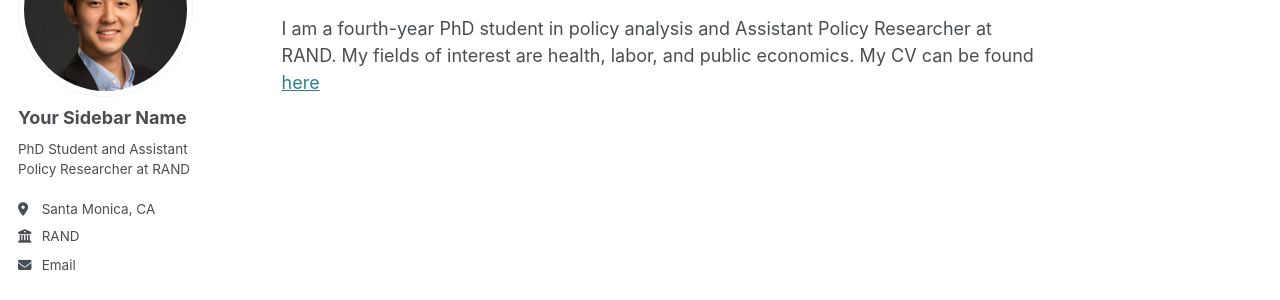
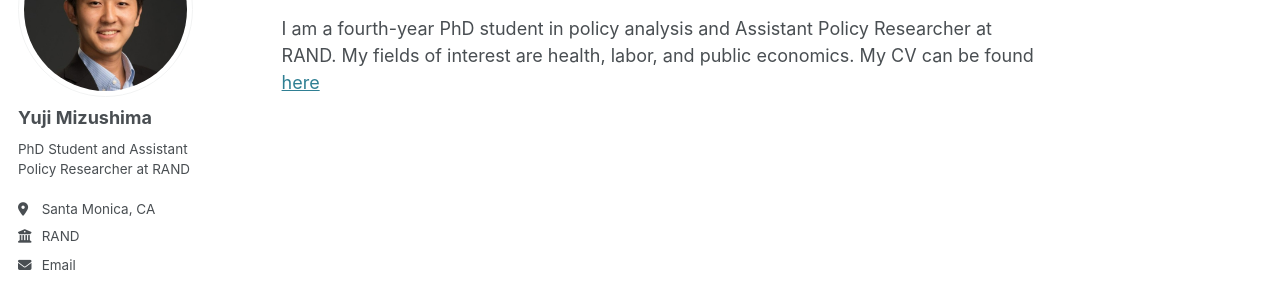
Before and after one commit to yujimizushima/yujimizushima.github.io, a Jekyll site: the page built from _pages/about.md, in a window 1280 px wide. Shown: the part 184-484 px from the top of the page. Built offline with Jekyll 4.4.1, drawn with Linux system fonts in a browser that asks for light colours.

Commit message:
Update _config.yml

```diff
--- a/_config.yml
+++ b/_config.yml
@@ -22,7 +22,7 @@ repository               : "yujimizushima/yujimizushima.github.io"
 author:
   # Biographic information
   avatar           : "profile.jpg"
-  name             : "Your Sidebar Name"
+  name             : "Yuji Mizushima"
   bio              : "PhD Student and Assistant Policy Researcher at RAND"
   location         : "Santa Monica, CA"
   employer         : "RAND"
```
